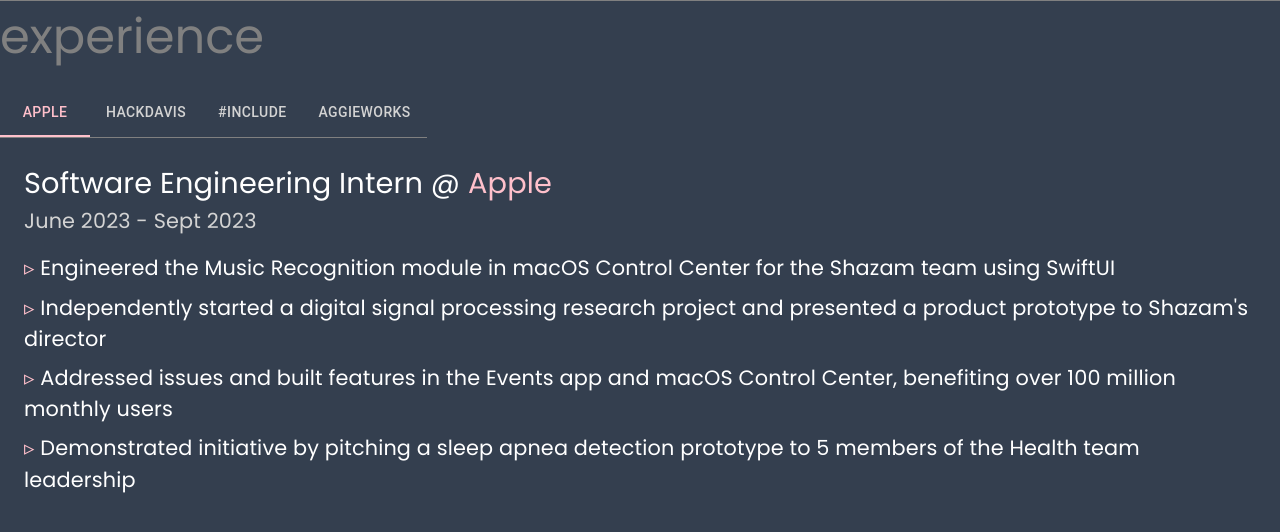
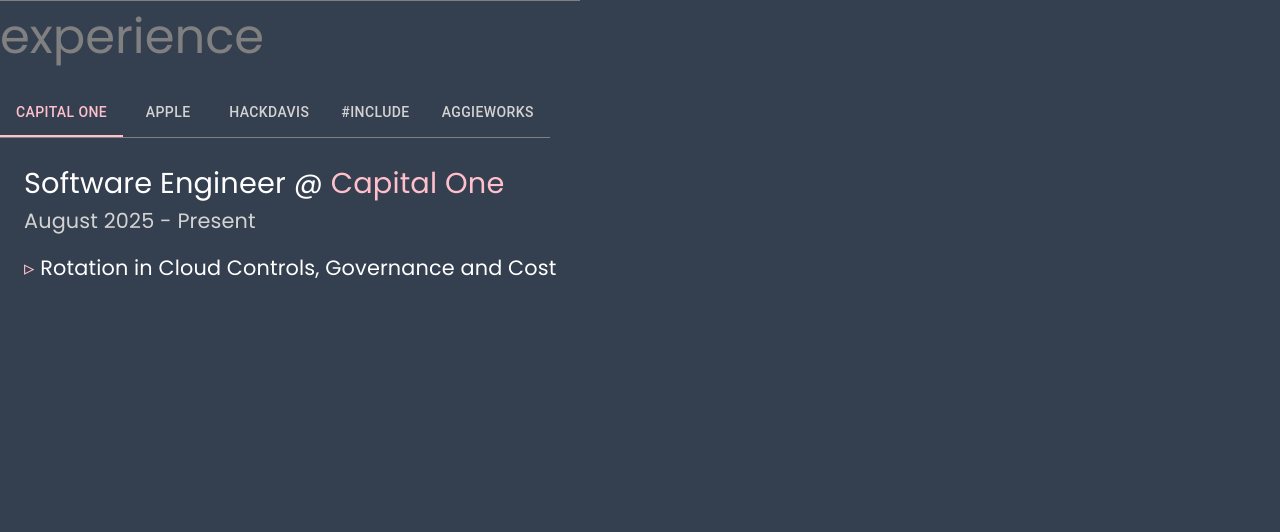
Before and after one commit to brandonw504/personal-website, a Next.js app: page /experience in a window 1280 px wide. Shown: the top 532 px of the page. Built offline with nearby package versions, Linux system fonts and the light colour scheme.

Commit message:
Updated resume

```diff
--- a/data/experienceData.js
+++ b/data/experienceData.js
@@ -1,4 +1,12 @@
 const experienceData = [
+    {
+        name: "Capital One",
+        title: "Software Engineer @ ",
+        time: "August 2025 - Present",
+        description: [
+            "Rotation in Cloud Controls, Governance and Cost"
+        ]
+    },
     {
         name: "Apple",
         title: "Software Engineering Intern @ ",
```
Also changed, not shown: 1 other file (tests, documents, lock files or other folders).
